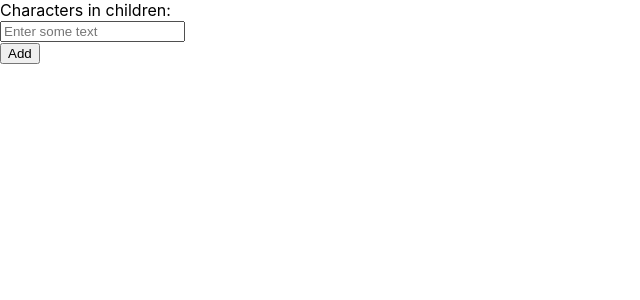
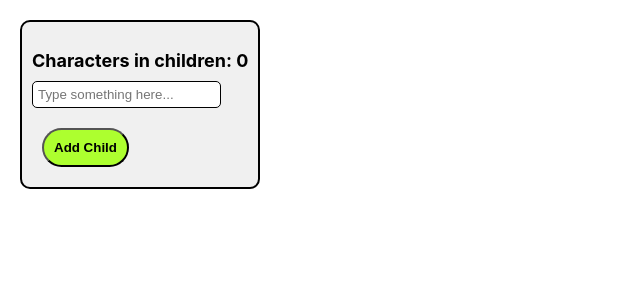
Before and after one commit to sasikala-vijayakumar/recursive_input, a React (Create React App) app: page / in a window 1280 px wide. Shown: the top 300 px of the page, without its empty margins (0-640 px from the left). Built offline with nearby package versions, Linux system fonts and the light colour scheme.

Commit message:
working of delete and css

```diff
--- a/src/App.tsx
+++ b/src/App.tsx
@@ -1,10 +1,10 @@
 import "./App.css";
-import ParentInput from "./RecursiveInput/input";
+import RecursiveInput from "./RecursiveInput/recursive_input";
 
 function App() {
   return (
     <div className="App">
-      <ParentInput />
+      <RecursiveInput level={0} parentId={0} />
     </div>
   );
 }
--- a/src/RecursiveInput/input.tsx
+++ /dev/null
@@ -1,37 +0,0 @@
-import React, { useState } from "react";
-import RecursiveInput from "./recursive_input";
-
-export default function ParentInput() {
-//   const { removeChild } = props;
-  const [value, setValue] = useState("");
-  const [active, setActive] = useState(false);
-
-  return (
-    <>
-      <div>
-        <label htmlFor="parentInput">Characters in children:{}</label>
-      </div>
-      <div>
-        <input
-          id="parentInput"
-          value={value}
-          onChange={(e: React.ChangeEvent<HTMLInputElement>) =>
-            setValue(e.target.value)
-          }
-          placeholder="Enter some text"
-        />
-      </div>
-      <div>
-        <button onClick={() => setActive(!active)}>Add</button>
-        <div>
-          {active && (
-            <RecursiveInput
-              parentCount={0}
-            //   onDelete={(childCount: number) => removeChild(childCount)}
-            />
-          )}
-        </div>
-      </div>
-    </>
-  );
-}
--- a/src/RecursiveInput/recursive_input.css
+++ b/src/RecursiveInput/recursive_input.css
@@ -1,27 +1,43 @@
-.child--input {
-  border: 1px solid #000;
+.recursive-input {
+  border: 2px solid black;
   padding: 10px;
-  margin-top: 10px;
+  margin: 20px;
+  border-radius: 10px;
   width: fit-content;
 }
-#grey {
-  background-color: darkgray;
+
+.recursive-input.grey {
+  background-color: #f0f0f0;
 }
-#white {
-  background-color: aliceblue;
+
+.recursive-input.white {
+  background-color: #fff;
 }
+
+.recursive-input .title {
+  font-size: 18px;
+  font-weight: bold;
+  margin-bottom: 10px;
+}
+
+.recursive-input input[type="text"] {
+  padding: 5px;
+  border-radius: 5px;
+  border: 1px solid black;
+  margin-bottom: 10px;
+}
+
 .add {
   background-color: greenyellow;
 }
+
 .delete {
   background-color: rgb(233, 21, 39);
 }
+
 #input--button {
   margin: 10px;
   padding: 10px;
   border-radius: 20px;
   font-weight: bold;
 }
-.input--button--div {
-  margin-top: 10px;
-}
--- a/src/RecursiveInput/recursive_input.tsx
+++ b/src/RecursiveInput/recursive_input.tsx
@@ -1,56 +1,96 @@
 import React, { useState, useEffect } from "react";
 import "./recursive_input.css";
+import _ from "lodash";
 
-interface Props {
-  parentCount: number;
-  //   onDelete: (childCount: number) => void;
-}
-export default function RecursiveInput(props: Props) {
-  const { parentCount } = props;
-  const [value, setValue] = useState("");
-  const [children, setChildren] = useState<JSX.Element[]>([]);
-
-  const addChild = () => {
-    const childCount = children.length + 1;
-    const newChild = (
-      <RecursiveInput
-        key={childCount}
-        parentCount={parentCount + value.length}
-        // onDelete={() => removeChild(childCount)}
-      />
-    );
-    setChildren([...children, newChild]);
-    // console.log(children);
+type ChildrenType = {
+  id: number;
+  charCount: number;
 };
 
-  const removeChild = (childCount: number) => {
-    setChildren(children.filter((_, i) => i !== childCount - 1));
+type RecursiveInputProps = {
+  level: number;
+  parentId: number | null;
+  onDelete?: (id: number) => void;
+};
+
+export default function RecursiveInput(props: RecursiveInputProps) {
+  const { level, parentId, onDelete } = props;
+  const [text, setText] = useState<string[]>([]);
+  const [children, setChildren] = useState<ChildrenType[]>([]);
+  const [totalCharCount, setTotalCharCount] = useState<number>(0);
+
+  let idCounter = 0;
+  let id = idCounter++;
+
+  const handleAdd = () => {
+    const id = level + 1;
+    setChildren([...children, { id, charCount: 0 }]);
+    setTotalCharCount(text.join(",").length);
+  };
+
+  const handleDelete = () => {
+    onDelete?.(parentId!);
+  };
+
+  const handleDeleteChild = (id: number) => {
+    const newChildren = children.filter((child) => child.id !== id);
+    setChildren(newChildren);
+  };
+
+  const handleInputChange = (index: number, value: string) => {
+    setText([value]);
   };
 
   return (
-    <div className="child--input">
-      <h2>Characters in children: {parentCount}</h2>
-      <input value={value} onChange={(e) => setValue(e.target.value)} placeholder="Enter some text" />
-      <div className="input--button--div">
-        <button className="add" id="input--button" onClick={addChild}>
-          Add child
+    <div
+      className={`recursive-input level-${level} ${
+        level % 2 === 0 ? "grey" : "white"
+      }`}
+      id={`parent-${parentId}`}
+    >
+      <h3 className="title">Characters in children: {totalCharCount}</h3>
+      {!parentId ? (
+        <input
+          type="text"
+          onChange={(e) => handleInputChange(idCounter, e.target.value)}
+          value={text}
+          placeholder="Type something here..."
+        />
+      ) : (
+        <input
+          type="text"
+          onChange={(e) => handleInputChange(id, e.target.value)}
+          value={text}
+          placeholder="Type something here..."
+        />
+      )}
+      <div className="buttons">
+        <button className="add" id="input--button" onClick={handleAdd}>
+          Add Child
         </button>
+        {parentId ? (
           <button
             className="delete"
             id="input--button"
-          onClick={() => removeChild}
+            onClick={handleDelete}
+            disabled={!parentId}
           >
-          Delete element
+            Delete Child
           </button>
+        ) : (
+          ""
+        )}
       </div>
+      <div className="children">
         {children.map((child) => (
-        <div
-          id={`${children.length % 2 === 0 ? "grey" : "white"}`}
-          key={child.key}
-        >
-          {child}
+          <RecursiveInput
+            key={child.id}
+            level={level + 1}
+            parentId={child.id}
+            onDelete={handleDeleteChild}
+          />
+        ))}
       </div>
-      ))}
     </div>
   );
 }
```
Lines whose indentation alone changed are shown as unchanged.
